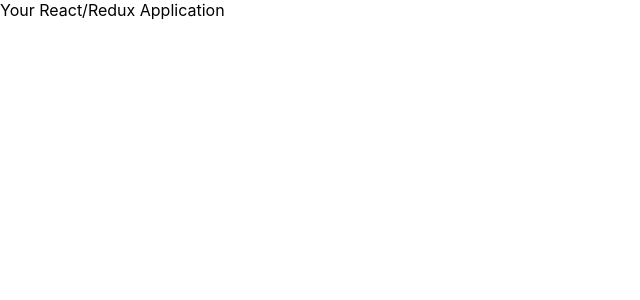
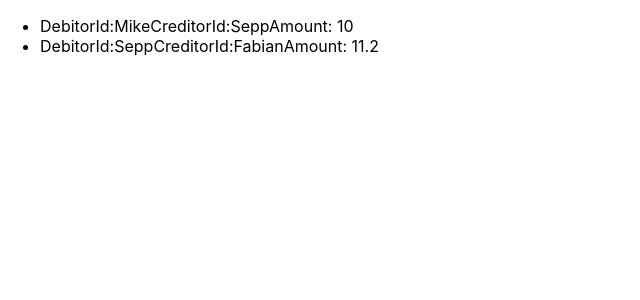
Before and after one commit to webpapaya/fhs-react-redux-starter-kit, a React (Create React App) app: page / in a window 1280 px wide. Shown: the top 300 px of the page, without its empty margins (0-640 px from the left). Built offline with nearby package versions, Linux system fonts and the light colour scheme; data requests are answered from the project's data file.

Commit message:
code from lecture 21-03-15

```diff
--- /dev/null
+++ b/db.json
@@ -0,0 +1,11 @@
+{
+  "money-transaction": [
+    {"id": 1, "creditorId": 1, "debitorId": 2, "amount": 10.00, "paidAt": null },
+    {"id": 2, "creditorId": 3, "debitorId": 1, "amount": 11.20, "paidAt": "2000-01-01T00:00:00+01+00" }
+  ],
+  "user": [
+    {"id": 1, "name": "Sepp"},
+    {"id": 2, "name": "Mike"},
+    {"id": 3, "name": "Fabian"}
+  ]
+}
--- a/package.json
+++ b/package.json
@@ -11,6 +11,7 @@
     "redux-thunk": "^2.3.0"
   },
   "scripts": {
+    "start:server": "json-server --watch db.json --port 3001",
     "test": "react-scripts test",
     "start": "concurrently -n app,storybook 'yarn start:app' 'yarn start:storybook'",
     "start:app": "react-scripts start",
@@ -37,6 +38,7 @@
     "@storybook/react": "^6.1.20",
     "@testing-library/react": "^11.2.5",
     "concurrently": "^6.0.0",
+    "json-server": "^0.16.3",
     "proxyquire": "^2.1.3",
     "standard": "^16.0.3"
   }
--- a/src/App.js
+++ b/src/App.js
@@ -1,4 +1,5 @@
 import React from 'react'
-const App = () => <div>Your React/Redux Application</div>
+import { MoneyTransaction } from './containers/money-transactions/index'
+const App = () => <div><MoneyTransaction /></div>
 
 export default App
--- /dev/null
+++ b/src/containers/money-transactions/index.js
@@ -0,0 +1,37 @@
+import React, { useEffect, useState } from 'react'
+
+const useHTTP = (url) => {
+  const [response, setResponse] = useState([])
+  useEffect(() => {
+    fetch(url)
+      .then((httpResponse) => httpResponse.json())
+      .then((httpResponse) => setResponse(httpResponse))
+  }, [])
+
+  return response;
+}
+
+export const MoneyTransaction = () => {
+  const moneyTransactions = useHTTP("http://localhost:3001/money-transaction")
+  const users = useHTTP("http://localhost:3001/user")
+
+  return (
+    <ul>
+      { moneyTransactions.map((moneyTransaction) => {
+        return (
+          <li key={moneyTransaction.id}>
+            <span>
+              DebitorId:
+              {users.find((user) => user.id === moneyTransaction.debitorId)?.name }
+            </span>
+            <span>
+              CreditorId:
+              {users.find((user) => user.id === moneyTransaction.creditorId)?.name }
+            </span>
+            <span>Amount: {moneyTransaction.amount}</span>
+          </li>
+        )
+      })}
+    </ul>
+  )
+}
--- a/src/store.js
+++ b/src/store.js
@@ -10,4 +10,13 @@ const store = createStore(
   )
 )
 
+window.store = store
+window.fetchUsersActionCreator = () => async (dispatch) => {
+  const userResponse = await fetch('http://localhost:3001/user').then((response) => response.json())
+  dispatch({
+    type: 'users/fetched',
+    payload: userResponse
+  })
+}
+
 export default store
```
Also changed, not shown: 1 other file (tests, documents, lock files or other folders).
